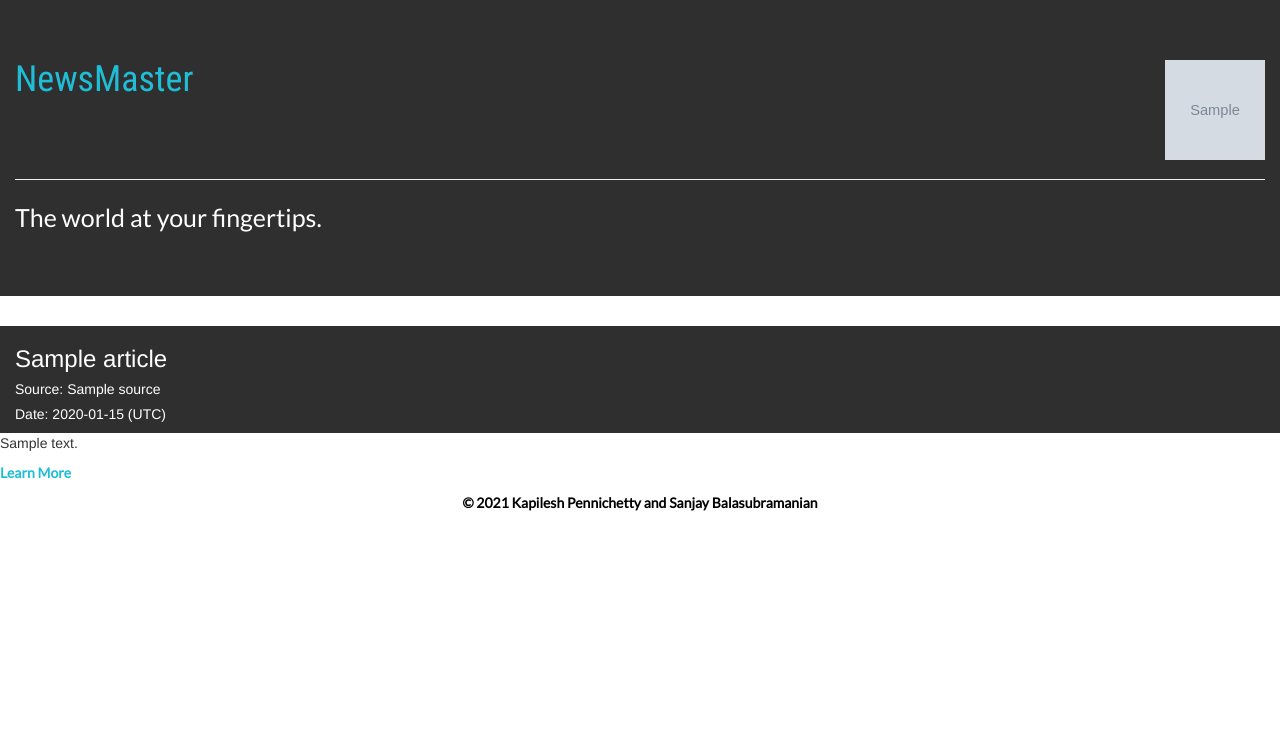
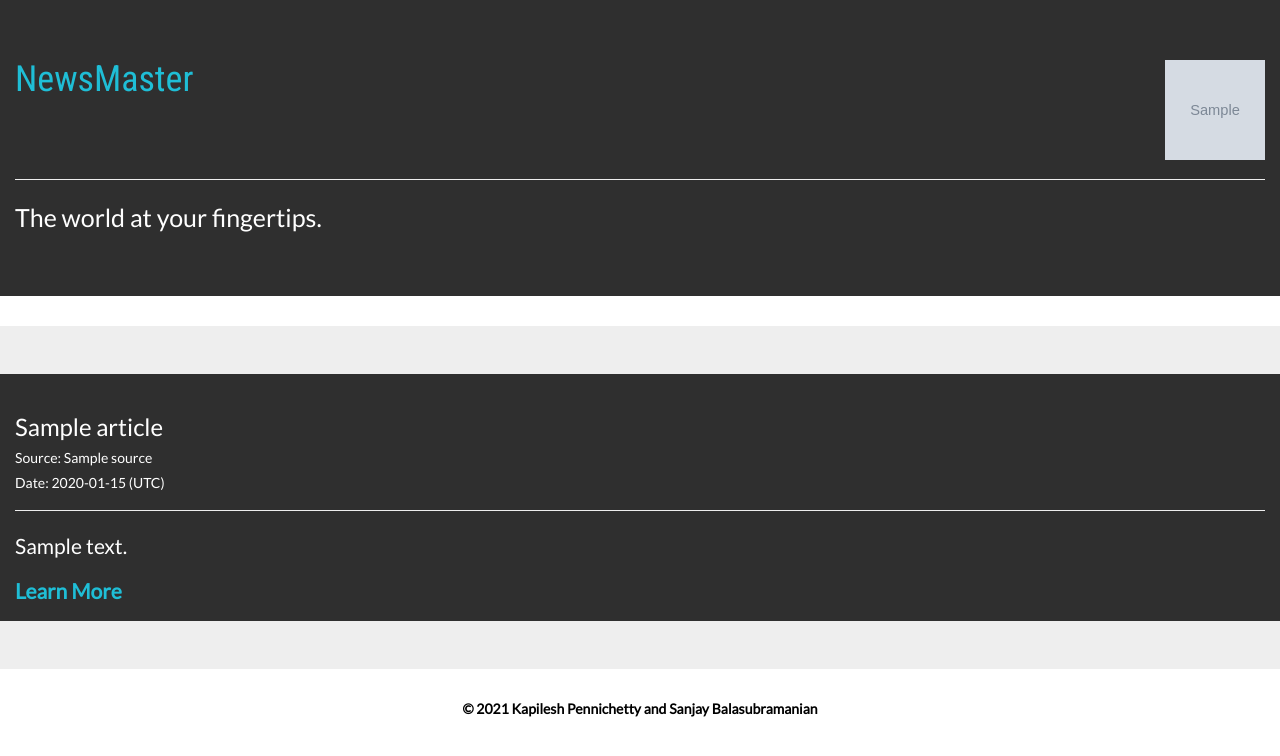
Before and after one commit to technocapeman/NewsMaster, a Flask app: template templates/home.html in a window 1280 px wide. Shown: the top 756 px of the page. Run offline with Flask 2, Linux system fonts and the light colour scheme; the template is opened without the code that fills it: most values are stand-ins (such as "Sample title", 1, 10 or a date in 2020); grey boxes marked "Sample" are stand-in pictures; some libraries are stand-ins or nearby versions.

Commit message:
fixed broken home screen

```diff
--- a/templates/home.html
+++ b/templates/home.html
@@ -77,8 +77,9 @@
 
 <!---------- Display All Articles from News API using Jinja (Kapilesh Pennichetty) ---------->
 {% for article in top_articles %} <!-- Beginning of For-Each Loop to display all articles (Kapilesh Pennichetty) -->
+<div class="jumbotron jumbotron-fluid" style="font-family: 'Lato', sans-serif">
     <!-- Declaring Bootstrap Template for Articles (Kapilesh Pennichetty) -->
-    <div class="container-fluid" style="font-family: 'Lato', sans-serif>
+    <div class="container-fluid">
         <div class="page-header">
             {% if (article['title'] != None) and (article['url'] != None) %}
             <h3><a href={{article['url']}} rel="noopener noreferrer" style="color:#ffffff" target="_blank">{{article['title']}}</a>
@@ -105,6 +106,7 @@
               target="_blank">Learn More</a></p>
         {% endif %}
     </div>
+</div>
 {% endfor %} <!-- End of For-Each Loop (Kapilesh Pennichetty) -->
 
 <!-- Footer of Webpage (Kapilesh Pennichetty) -->
```
